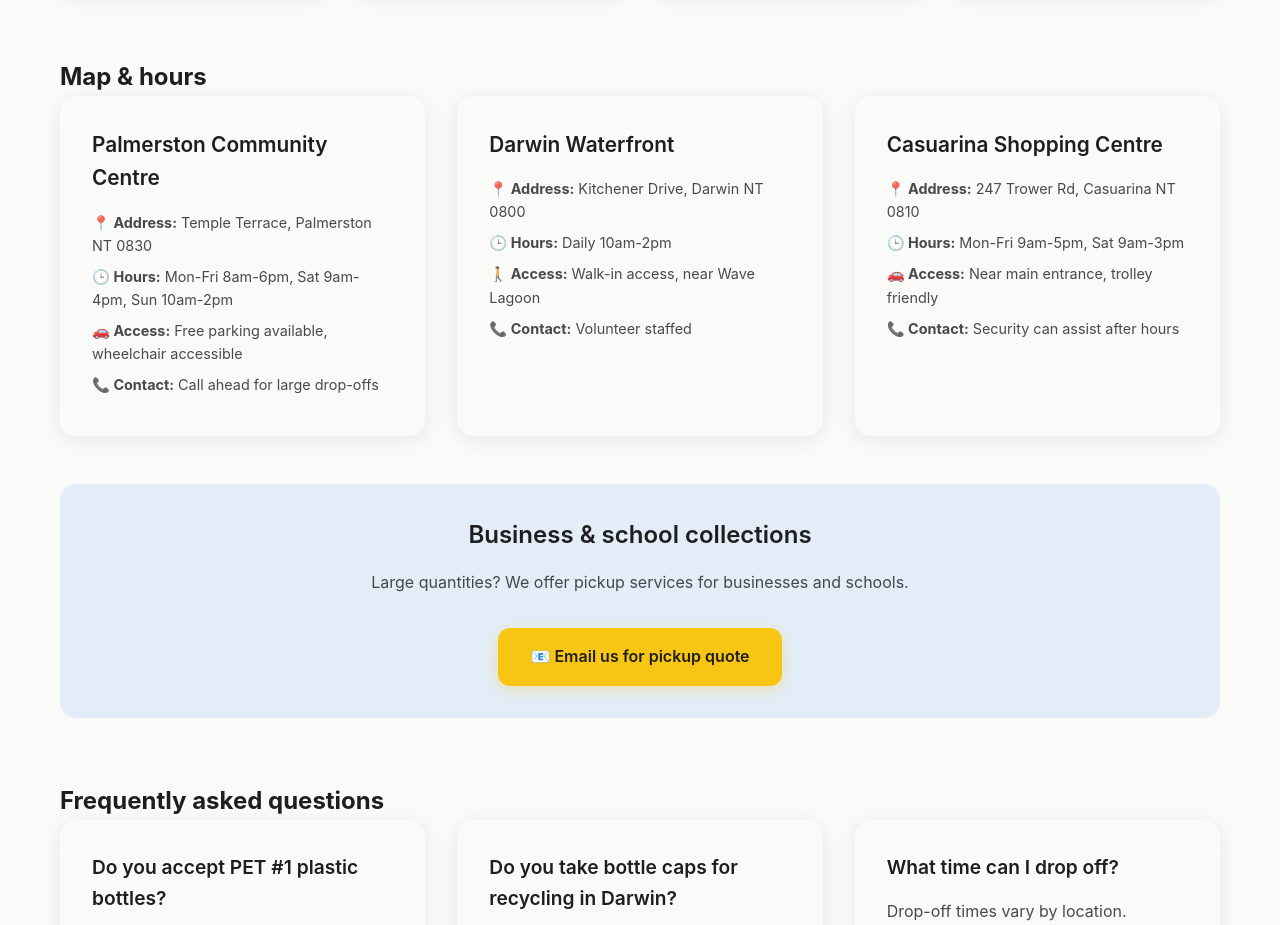
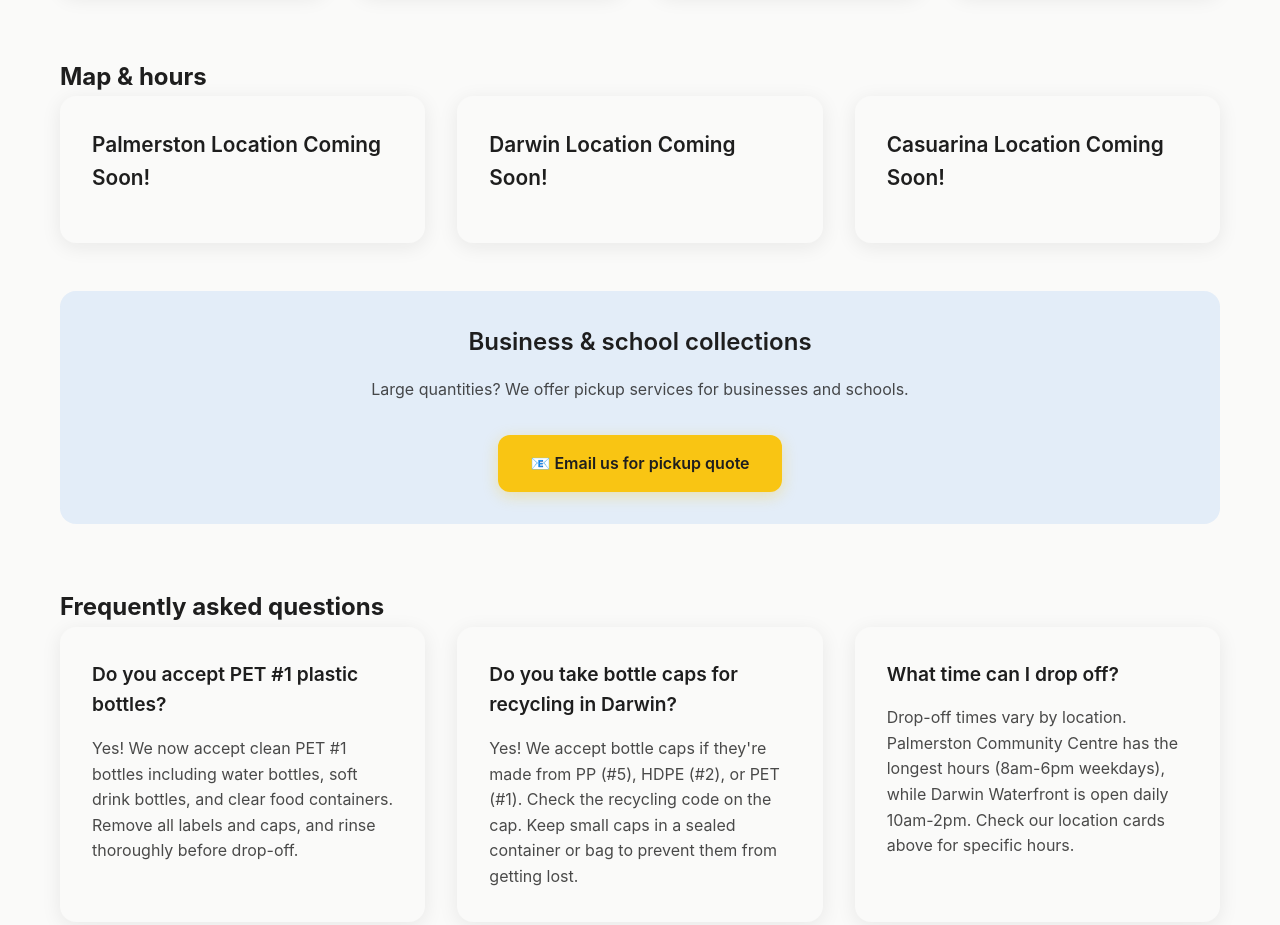
Before and after one commit to aldrinmagno/preciousplasticau, a Vue app: page /plastic-drop-off in a window 1280 px wide. Shown: the part 1360-2285 px from the top of the page. Built offline with nearby package versions, Linux system fonts and the light colour scheme; the HTML template or start-up script is replaced by a standard one.

Commit message:
Updated PlasticDropOff.vue

```diff
--- a/src/views/PlasticDropOff.vue
+++ b/src/views/PlasticDropOff.vue
@@ -122,33 +122,17 @@
         <h2>Map & hours</h2>
         <div class="locations-grid">
           <div class="location-card">
-            <h3>Palmerston Community Centre</h3>
-            <div class="location-details">
-              <p><strong>📍 Address:</strong> Temple Terrace, Palmerston NT 0830</p>
-              <p><strong>🕒 Hours:</strong> Mon-Fri 8am-6pm, Sat 9am-4pm, Sun 10am-2pm</p>
-              <p><strong>🚗 Access:</strong> Free parking available, wheelchair accessible</p>
-              <p><strong>📞 Contact:</strong> Call ahead for large drop-offs</p>
-            </div>
+            <h3>Palmerston Location Coming Soon!</h3>
           </div>
 
           <div class="location-card">
-            <h3>Darwin Waterfront</h3>
-            <div class="location-details">
-              <p><strong>📍 Address:</strong> Kitchener Drive, Darwin NT 0800</p>
-              <p><strong>🕒 Hours:</strong> Daily 10am-2pm</p>
-              <p><strong>🚶 Access:</strong> Walk-in access, near Wave Lagoon</p>
-              <p><strong>📞 Contact:</strong> Volunteer staffed</p>
-            </div>
+            <h3>Darwin Location Coming Soon!</h3>
+
           </div>
 
           <div class="location-card">
-            <h3>Casuarina Shopping Centre</h3>
-            <div class="location-details">
-              <p><strong>📍 Address:</strong> 247 Trower Rd, Casuarina NT 0810</p>
-              <p><strong>🕒 Hours:</strong> Mon-Fri 9am-5pm, Sat 9am-3pm</p>
-              <p><strong>🚗 Access:</strong> Near main entrance, trolley friendly</p>
-              <p><strong>📞 Contact:</strong> Security can assist after hours</p>
-            </div>
+            <h3>Casuarina Location Coming Soon!</h3>
+
           </div>
         </div>
 
```
